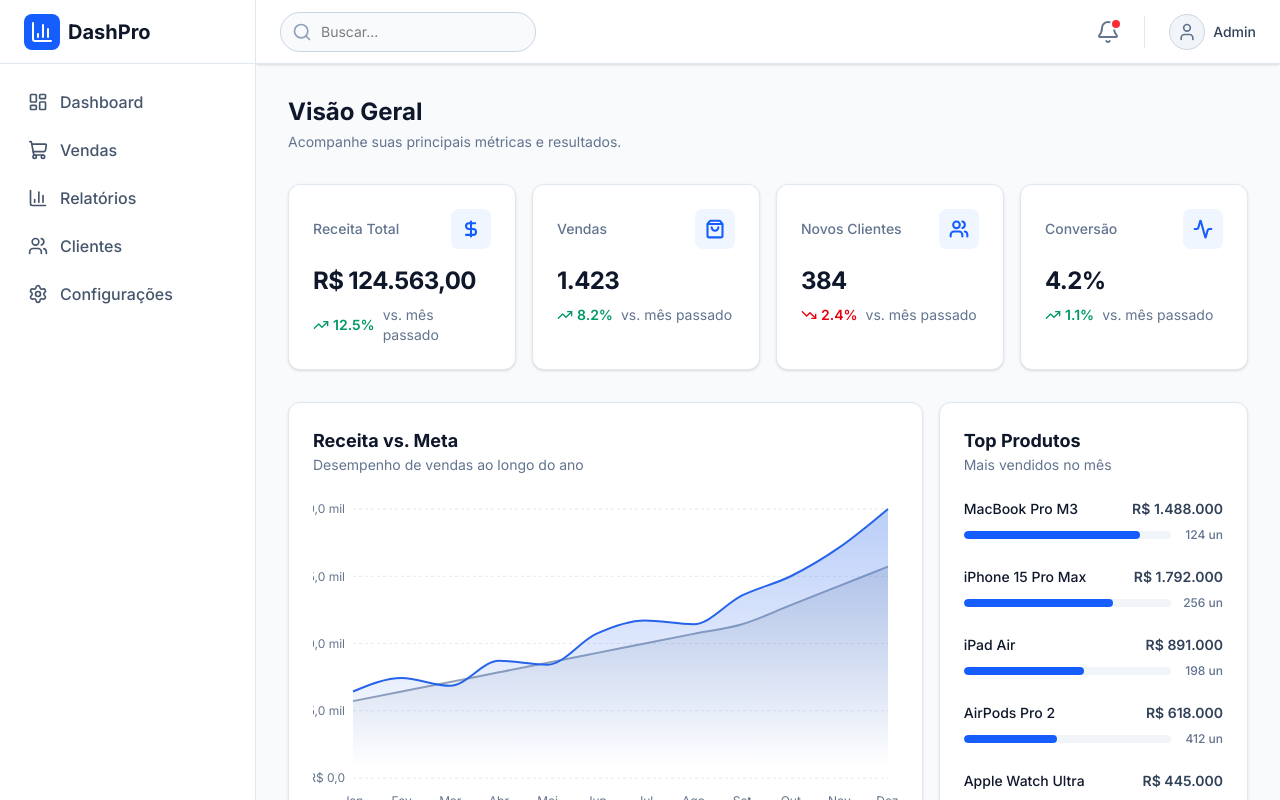
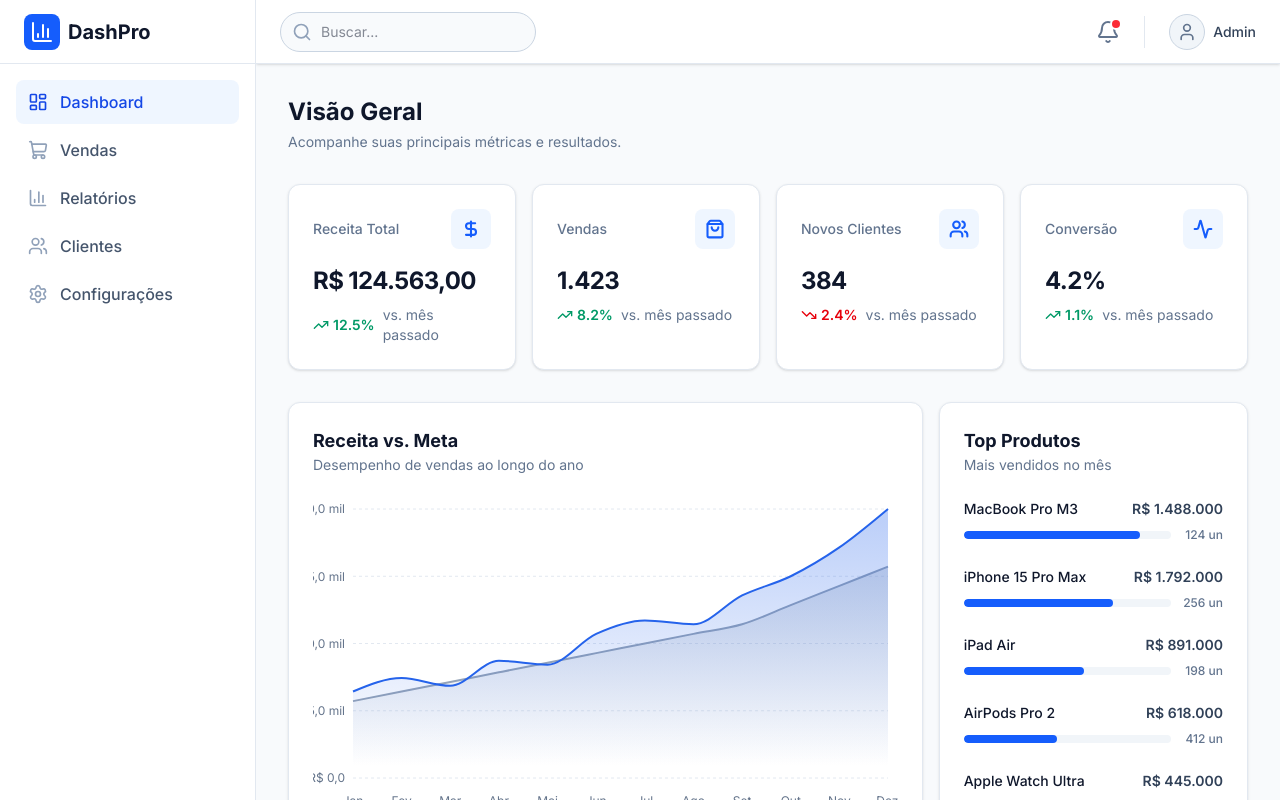
Before and after one commit to DanielCanaud/Dashboard-de-Vendas, a Next.js app: page / in a window 1280 px wide. Shown: the top 800 px of the page. Built offline with nearby package versions, Linux system fonts and the light colour scheme.

Commit message:
docs: criação do README

```diff
--- a/src/app/globals.css
+++ b/src/app/globals.css
@@ -1 +1,23 @@
 @import "tailwindcss";
+
+@layer base {
+    body {
+      @apply bg-slate-50 text-slate-900 antialiased;
+    }
+  }
+
+  @layer utilities {
+    .custom-scrollbar::-webkit-scrollbar {
+      width: 6px;
+      height: 6px;
+    }
+    .custom-scrollbar::-webkit-scrollbar-track {
+      background: transparent;
+    }
+    .custom-scrollbar::-webkit-scrollbar-thumb {
+      @apply bg-slate-300 rounded-full;
+    }
+    .custom-scrollbar::-webkit-scrollbar-thumb:hover {
+      @apply bg-slate-400;
+    }
+  }
--- a/src/components/layout/MainLayout.tsx
+++ b/src/components/layout/MainLayout.tsx
@@ -1,11 +1,33 @@
 "use client";
 
-import { useState } from "react";
+import { useState, useEffect } from "react";
 import Sidebar from "./Sidebar";
 import Header from "./Header";
 
 export default function MainLayout({ children }: { children: React.ReactNode }) {
   const [isSidebarOpen, setIsSidebarOpen] = useState(false);
+
+
+  useEffect(() => {
+    const handleResize = () => {
+      if (window.innerWidth >= 1024 && isSidebarOpen) {
+        setIsSidebarOpen(false);
+      }
+    };
+
+    window.addEventListener("resize", handleResize);
+    return () => window.removeEventListener("resize", handleResize);
+  }, [isSidebarOpen]);
+
+
+  useEffect(() => {
+    if (isSidebarOpen && window.innerWidth < 1024) {
+      document.body.style.overflow = 'hidden';
+    } else {
+      document.body.style.overflow = 'unset';
+    }
+    return () => { document.body.style.overflow = 'unset'; };
+  }, [isSidebarOpen]);
 
   return (
     <div className="flex min-h-screen bg-slate-50 overflow-hidden">
@@ -14,10 +36,14 @@ export default function MainLayout({ children }: { children: React.ReactNode })
         onClose={() => setIsSidebarOpen(false)}
       />
 
-      <div className="flex flex-1 flex-col overflow-hidden">
+      <div className="flex flex-1 flex-col overflow-hidden relative">
         <Header onMenuClick={() => setIsSidebarOpen(true)} />
-        <main className="flex-1 overflow-y-auto p-4 md:p-6 lg:p-8">
-          {children}
+
+
+        <main className="flex-1 overflow-y-auto p-4 sm:p-6 lg:p-8 custom-scrollbar">
+          <div className="mx-auto max-w-7xl">
+            {children}
+          </div>
         </main>
       </div>
     </div>
--- a/src/components/layout/Sidebar.tsx
+++ b/src/components/layout/Sidebar.tsx
@@ -1,4 +1,7 @@
+"use client";
+
 import Link from "next/link";
+import { usePathname } from "next/navigation";
 import {
   LayoutDashboard,
   ShoppingCart,
@@ -7,6 +10,7 @@ import {
   Settings,
   X
 } from "lucide-react";
+import { cn } from "@/utils/cn";
 
 interface SidebarProps {
   isOpen: boolean;
@@ -14,33 +18,36 @@ interface SidebarProps {
 }
 
 export default function Sidebar({ isOpen, onClose }: SidebarProps) {
+  const pathname = usePathname();
+
   const navItems = [
     { name: "Dashboard", href: "/", icon: LayoutDashboard },
-    { name: "Vendas", href: "#", icon: ShoppingCart },
-    { name: "Relatórios", href: "#", icon: BarChart3 },
-    { name: "Clientes", href: "#", icon: Users },
-    { name: "Configurações", href: "#", icon: Settings },
+    { name: "Vendas", href: "/vendas", icon: ShoppingCart },
+    { name: "Relatórios", href: "/relatorios", icon: BarChart3 },
+    { name: "Clientes", href: "/clientes", icon: Users },
+    { name: "Configurações", href: "/configuracoes", icon: Settings },
   ];
 
   return (
     <>
-      {/* Overlay Mobile */}
+
       {isOpen && (
         <div
-          className="fixed inset-0 z-40 bg-slate-900/50 backdrop-blur-sm lg:hidden"
+          className="fixed inset-0 z-40 bg-slate-900/50 backdrop-blur-sm transition-opacity lg:hidden"
           onClick={onClose}
           aria-hidden="true"
         />
       )}
 
-      {/* Sidebar Content */}
+
       <aside
-        className={`fixed inset-y-0 left-0 z-50 w-64 bg-white border-r border-slate-200 transform transition-transform duration-300 ease-in-out lg:translate-x-0 lg:static lg:inset-auto ${
-          isOpen ? "translate-x-0" : "-translate-x-full"
-        }`}
+        className={cn(
+          "fixed inset-y-0 left-0 z-50 w-64 bg-white border-r border-slate-200 transform transition-transform duration-300 ease-in-out flex flex-col lg:translate-x-0 lg:static lg:inset-auto",
+          isOpen ? "translate-x-0 shadow-2xl" : "-translate-x-full"
+        )}
       >
-        <div className="flex h-16 items-center justify-between px-6 border-b border-slate-200">
-          <Link href="/" className="flex items-center gap-2">
+        <div className="flex h-16 items-center justify-between px-6 border-b border-slate-200 shrink-0">
+          <Link href="/" className="flex items-center gap-2" onClick={onClose}>
             <div className="bg-blue-600 text-white p-1.5 rounded-lg">
               <BarChart3 size={24} />
             </div>
@@ -48,23 +55,31 @@ export default function Sidebar({ isOpen, onClose }: SidebarProps) {
           </Link>
           <button
             onClick={onClose}
-            className="lg:hidden text-slate-500 hover:text-slate-900 focus:outline-none"
+            className="lg:hidden text-slate-500 hover:text-slate-900 focus:outline-none focus:ring-2 focus:ring-blue-500 rounded-md p-1"
             aria-label="Fechar menu"
           >
             <X size={24} />
           </button>
         </div>
 
-        <nav className="p-4 space-y-1">
+        <nav className="flex-1 overflow-y-auto p-4 space-y-1 custom-scrollbar">
           {navItems.map((item) => {
             const Icon = item.icon;
+            const isActive = pathname === item.href;
+
             return (
               <Link
                 key={item.name}
                 href={item.href}
-                className="flex items-center gap-3 px-3 py-2.5 rounded-lg text-slate-600 hover:text-blue-600 hover:bg-blue-50 transition-colors font-medium"
+                onClick={onClose}
+                className={cn(
+                  "flex items-center gap-3 px-3 py-2.5 rounded-lg transition-all font-medium",
+                  isActive
+                    ? "bg-blue-50 text-blue-700"
+                    : "text-slate-600 hover:text-blue-600 hover:bg-slate-50"
+                )}
               >
-                <Icon size={20} />
+                <Icon size={20} className={cn(isActive ? "text-blue-700" : "text-slate-400")} />
                 {item.name}
               </Link>
             );
```
Also changed, not shown: 1 other file (tests, documents, lock files or other folders).
